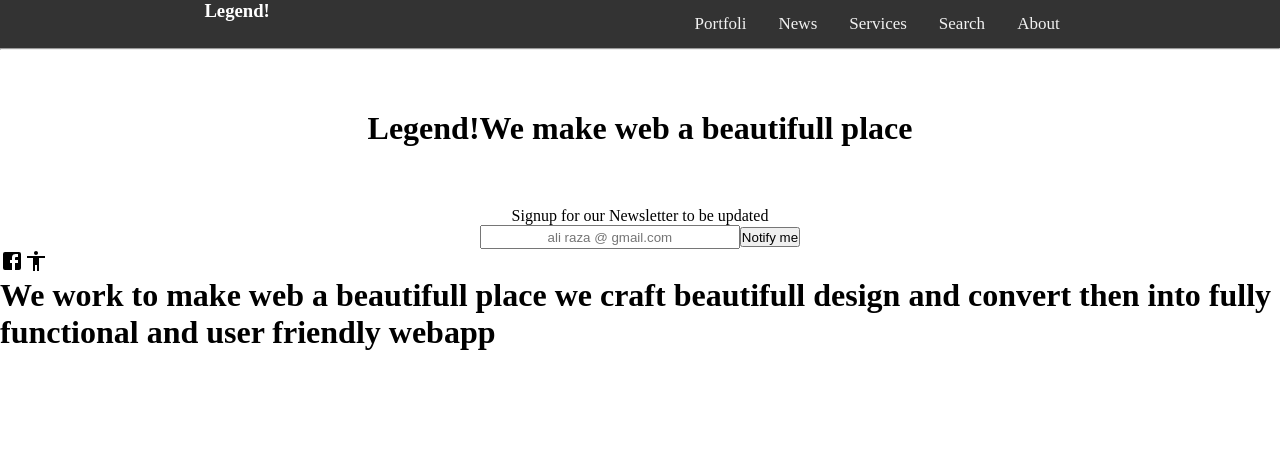
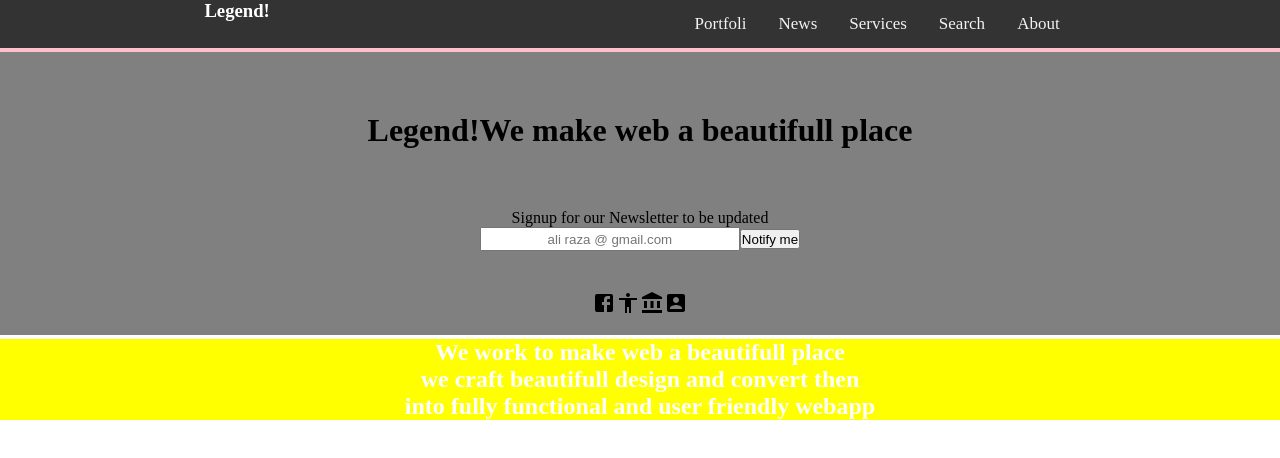
Before and after one commit to ali-203/legend, a React (Create React App) app: page / in a window 1280 px wide. Shown: the top 458 px of the page. Built offline with nearby package versions, Linux system fonts and the light colour scheme.

Commit message:
updated css

```diff
--- a/package.json
+++ b/package.json
@@ -3,6 +3,7 @@
   "version": "0.1.0",
   "private": true,
   "dependencies": {
+    "@material-ui/core": "^4.11.3",
     "@testing-library/jest-dom": "^5.11.4",
     "@testing-library/react": "^11.1.0",
     "@testing-library/user-event": "^12.1.10",
--- a/src/App.css
+++ b/src/App.css
@@ -29,7 +29,7 @@
   color: white;
 }
 hr.new4 {
-  border: px solid gray ;
+  border: 2px solid pink;
 }
 
 .legeng_text {
@@ -51,3 +51,22 @@ text-align: center;
   height: 20px;
 
 }
+
+.icons{
+  padding-bottom: 20px;
+  margin-top: 40px;
+  display: flex;
+  justify-content: center;
+
+}
+
+.back_img {
+  background-color: gray;
+}
+.hedding {
+  text-align: center;
+  margin-top: 4px;
+  color: white;
+  background-color: yellow;
+
+}
--- a/src/App.js
+++ b/src/App.js
@@ -2,7 +2,8 @@ import React from 'react';
 import "./App.css";
 import FacebookIcon from '@material-ui/icons/Facebook';
 import AccessibilityIcon from '@material-ui/icons/Accessibility';
-
+import AccountBalanceIcon from '@material-ui/icons/AccountBalance';
+import AccountBoxIcon from '@material-ui/icons/AccountBox';
 function App() {
     return (
         <>
@@ -30,14 +31,18 @@ function App() {
 <div className="icons">
 <FacebookIcon />
 <AccessibilityIcon />
+<AccountBalanceIcon />
+<AccountBoxIcon />
 </div>
+</div>
+
 <div className="hedding">
-<h1>We work to make web a beautifull  place we craft beautifull design and convert then into fully functional and user friendly webapp </h1>
+<h2>We work to make web a beautifull  place</h2>
+<h2> we craft beautifull design and convert then <br />into fully functional and user friendly webapp </h2>
 
 </div>
 
-</div>
-        </>
+ </>
     )
 }
 
```
Also changed, not shown: 1 other file (tests, documents, lock files or other folders).
